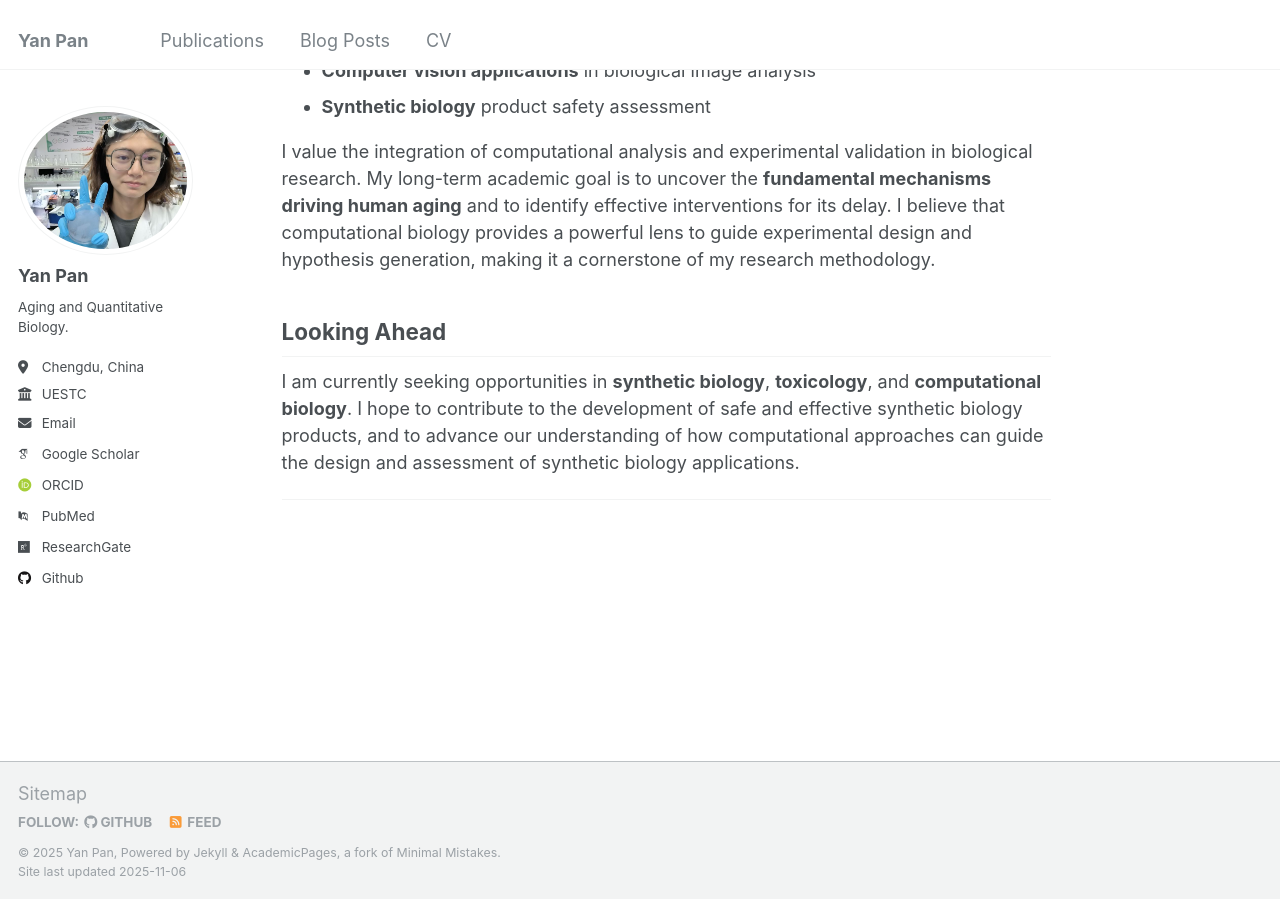
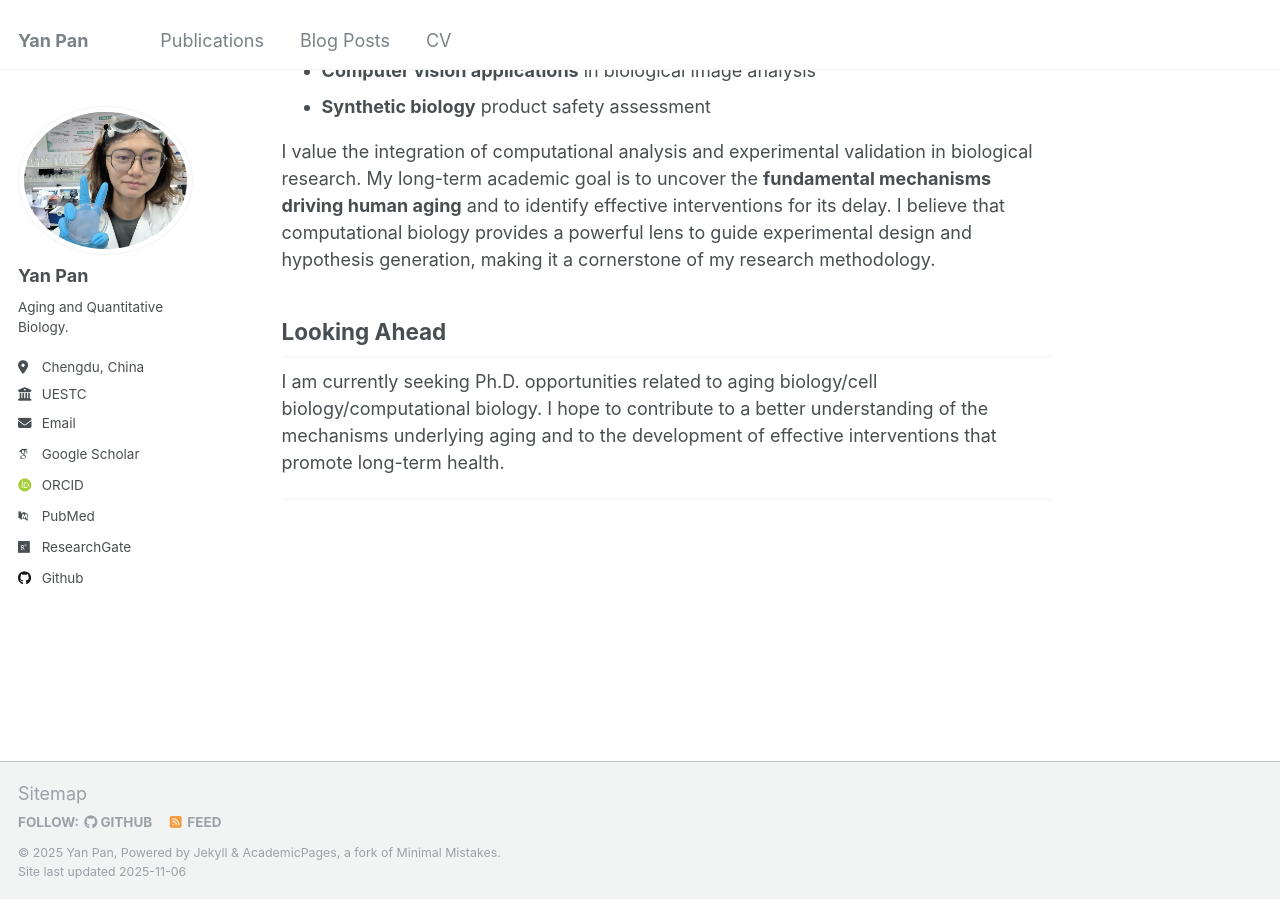
Before and after one commit to Marissapy/marissapy.github.io, a Jekyll site: the page built from _pages/about.md, in a window 1280 px wide and 900 px high, scrolled down 1676 px. Built offline with Jekyll 4.4.1, drawn with Linux system fonts in a browser that asks for light colours; some web fonts are replaced.

Commit message:
Update Looking Ahead section in about page

```diff
--- a/_pages/about.md
+++ b/_pages/about.md
@@ -45,6 +45,6 @@ I value the integration of computational analysis and experimental validation in
 
 ## Looking Ahead
 
-I am currently seeking opportunities in **synthetic biology**, **toxicology**, and **computational biology**. I hope to contribute to the development of safe and effective synthetic biology products, and to advance our understanding of how computational approaches can guide the design and assessment of synthetic biology applications.
+I am currently seeking Ph.D. opportunities related to aging biology/cell biology/computational biology. I hope to contribute to a better understanding of the mechanisms underlying aging and to the development of effective interventions that promote long-term health.
 
 ---
```
